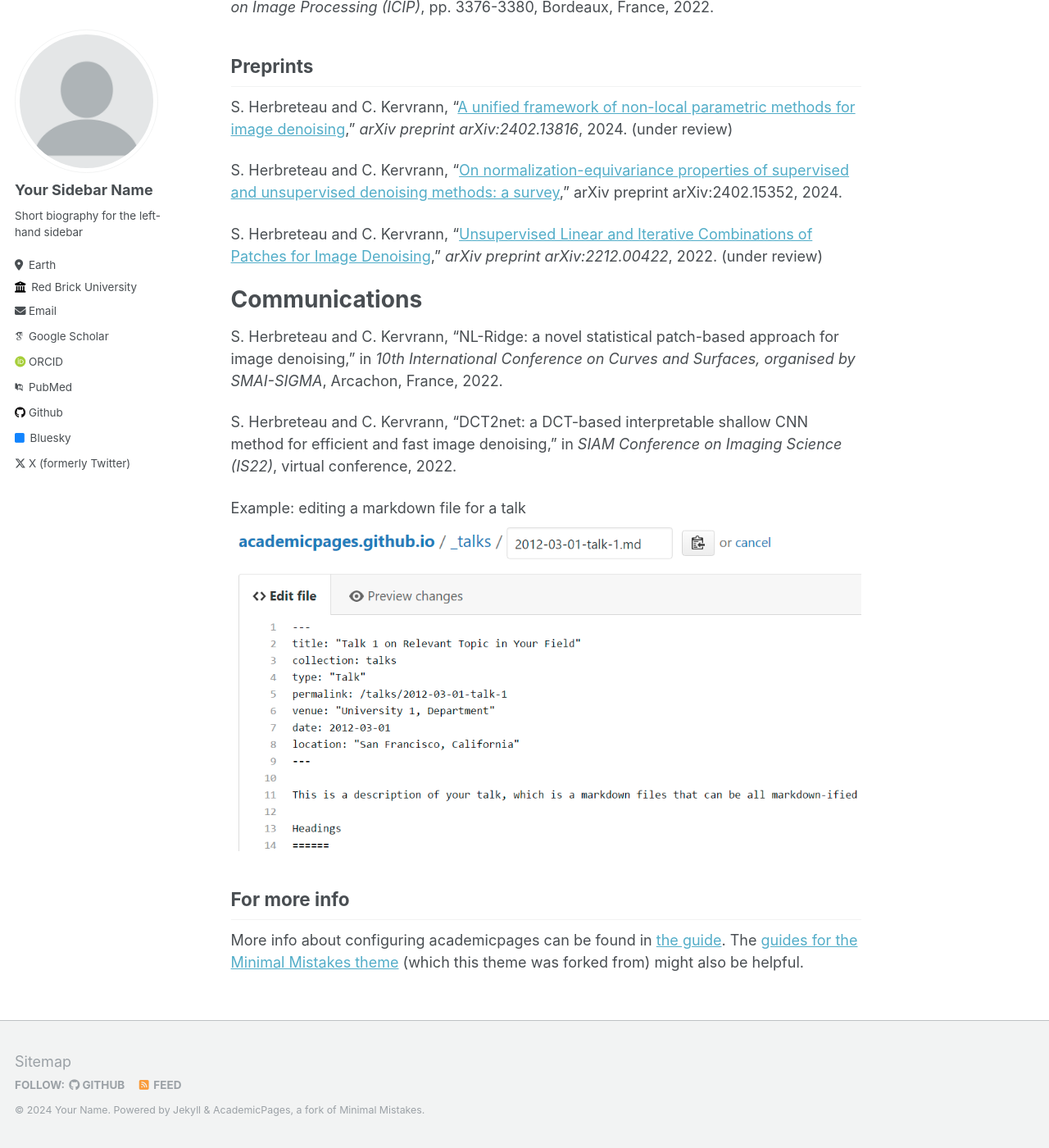
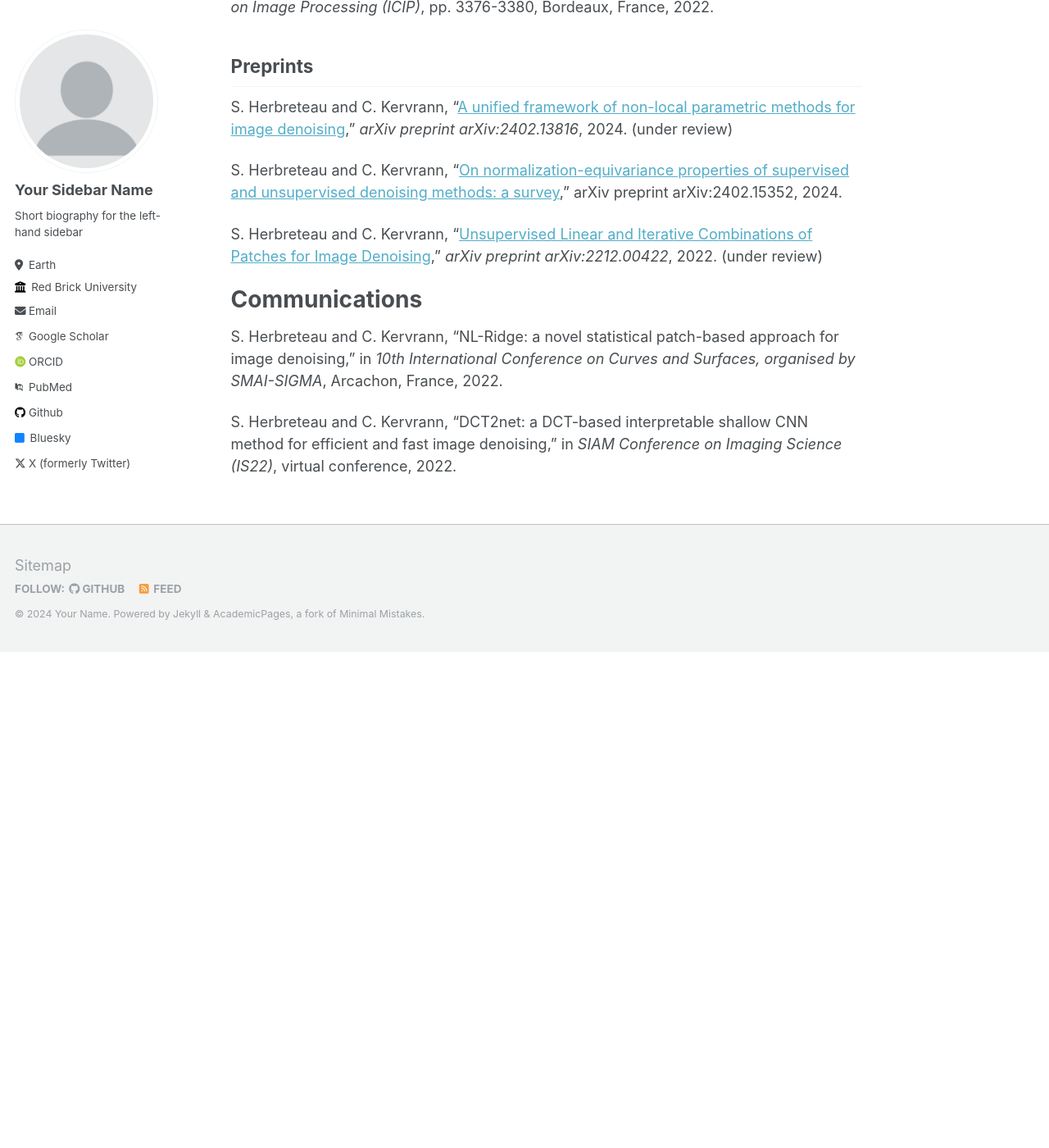
Before and after one commit to sherbret/sherbret.github.io, a Jekyll site: the page built from _pages/about.md, in a window 1280 px wide and 1400 px high, scrolled down 1181 px. Shown: the whole window at 82% size. Built offline with Jekyll 4.4.1, drawn with Linux system fonts in a browser that asks for light colours; some web fonts are replaced; after the commit the page ends 1976 px from its top, so only the background shows below that.

Commit message:
Update about.md

```diff
--- a/_pages/about.md
+++ b/_pages/about.md
@@ -47,12 +47,3 @@ Communications
 S. Herbreteau and C. Kervrann, “NL-Ridge: a novel statistical patch-based approach for image denoising,”  in *10th International Conference on Curves and Surfaces, organised by SMAI-SIGMA*, Arcachon, France, 2022.
 
 S. Herbreteau and C. Kervrann, “DCT2net: a DCT-based interpretable shallow CNN method for efficient and fast image denoising,”  in *SIAM Conference on Imaging Science (IS22)*, virtual conference, 2022.
-
-
-
-Example: editing a markdown file for a talk
-![Editing a markdown file for a talk](/images/editing-talk.png)
-
-For more info
-------
-More info about configuring academicpages can be found in [the guide](https://academicpages.github.io/markdown/). The [guides for the Minimal Mistakes theme](https://mmistakes.github.io/minimal-mistakes/docs/configuration/) (which this theme was forked from) might also be helpful.
```
